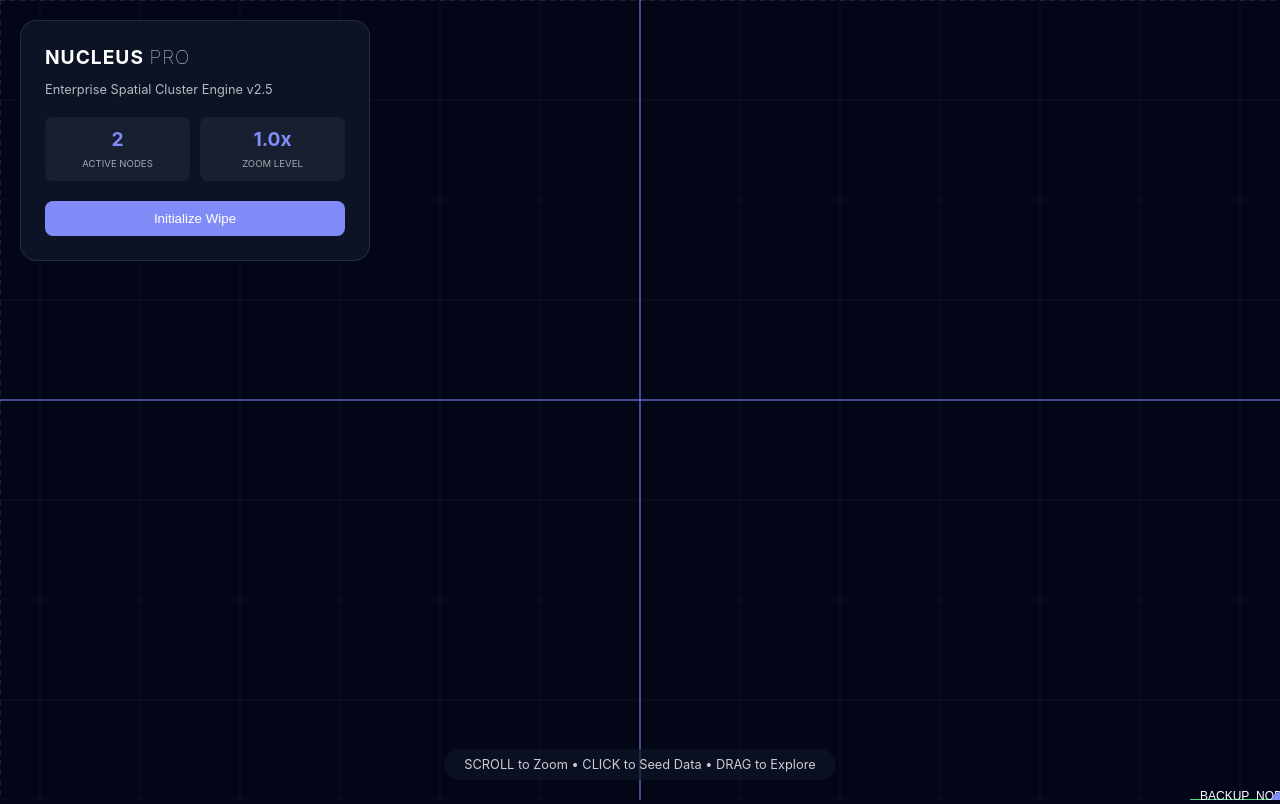
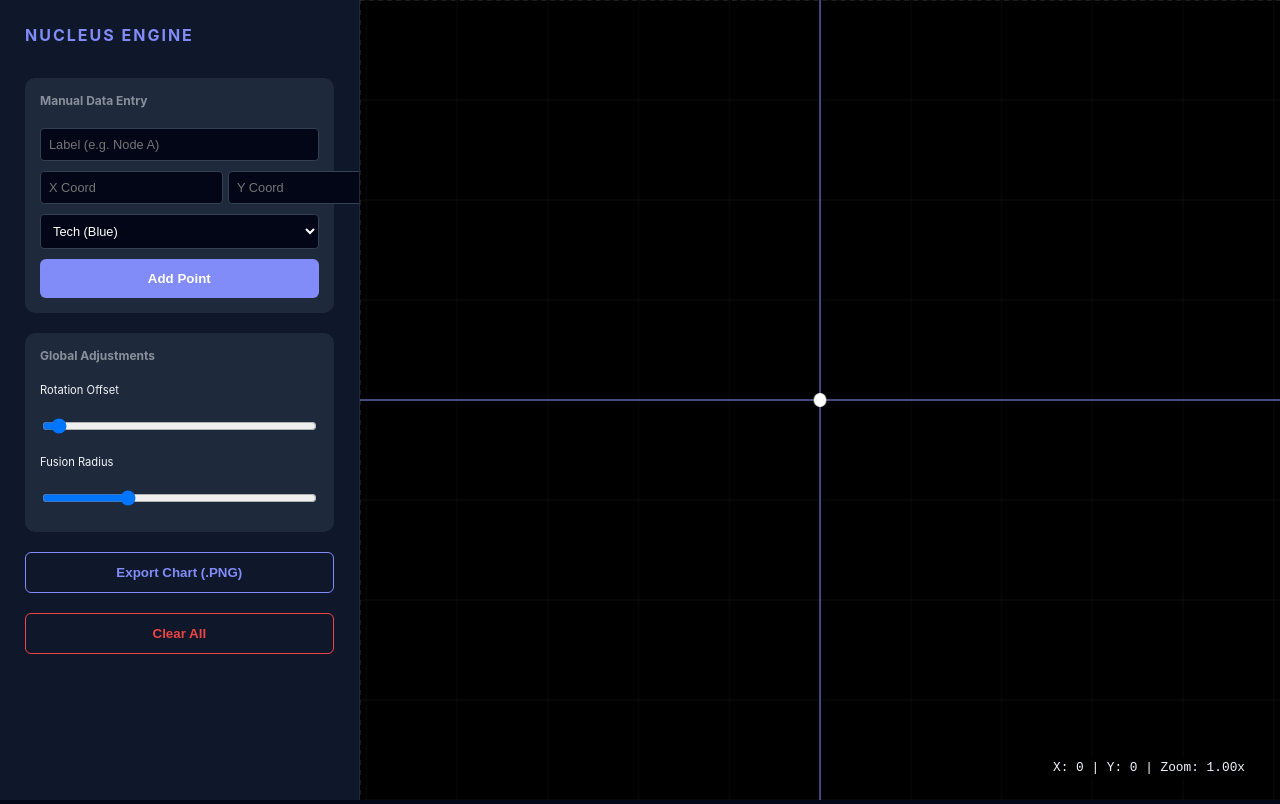
Before and after one commit to deepak8058/nucleus-chart, a website: page index.html in a window 1280 px wide. Drawn offline with Linux system fonts and the light colour scheme.

Commit message:
Update title and layout for Nucleus Engine

```diff
--- a/index.html
+++ b/index.html
@@ -2,77 +2,111 @@
 <html lang="en">
 <head>
     <meta charset="UTF-8">
-    <title>Nucleus OS | Spatial Data Engine</title>
+    <title>Nucleus | Enterprise Workstation</title>
     <style>
-        :root { --accent: #818cf8; --glass: rgba(15, 23, 42, 0.8); }
-        body { margin: 0; background: #020617; color: white; font-family: 'Inter', sans-serif; overflow: hidden; }
+        :root { --bg: #020617; --sidebar: #0f172a; --accent: #818cf8; --text: #f1f5f9; }
+        body { margin: 0; font-family: 'Inter', sans-serif; background: var(--bg); color: var(--text); display: flex; height: 100vh; overflow: hidden; }
 
-        /* Floating HUD */
-        #hud {
-            position: absolute; top: 20px; left: 20px; width: 300px;
-            background: var(--glass); backdrop-filter: blur(12px);
-            border: 1px solid rgba(255,255,255,0.1); border-radius: 16px;
-            padding: 24px; pointer-events: all; z-index: 100;
-        }
+        #sidebar { width: 340px; background: var(--sidebar); border-right: 1px solid #1e293b; padding: 25px; display: flex; flex-direction: column; gap: 20px; overflow-y: auto; z-index: 10; }
+        #canvas-container { flex-grow: 1; position: relative; background: black; }
+        canvas { width: 100%; height: 100%; cursor: crosshair; }
 
-        canvas { width: 100vw; height: 100vh; display: block; }
+        h2 { font-size: 1rem; color: var(--accent); margin-top: 0; text-transform: uppercase; letter-spacing: 2px; }
+        .section-title { font-size: 0.75rem; font-weight: bold; opacity: 0.5; margin-bottom: 10px; display: block; }
 
-        .stat-grid { display: grid; grid-template-columns: 1fr 1fr; gap: 10px; margin-top: 20px; }
-        .stat-card { background: rgba(255,255,255,0.05); padding: 10px; border-radius: 8px; text-align: center; }
-        .stat-val { display: block; font-size: 1.2rem; font-weight: bold; color: var(--accent); }
-        .stat-label { font-size: 0.6rem; text-transform: uppercase; opacity: 0.6; }
+        .form-group { background: #1e293b; padding: 15px; border-radius: 10px; display: flex; flex-direction: column; gap: 10px; }
+        input, select { background: #020617; border: 1px solid #334155; color: white; padding: 8px; border-radius: 4px; font-size: 0.8rem; }
 
-        .instructions { position: absolute; bottom: 20px; left: 50%; transform: translateX(-50%);
-                        background: var(--glass); padding: 8px 20px; border-radius: 20px; font-size: 0.8rem; opacity: 0.8; }
+        button { background: var(--accent); color: white; border: none; padding: 12px; border-radius: 6px; font-weight: bold; cursor: pointer; transition: 0.2s; }
+        button:hover { filter: brightness(1.2); }
+        .btn-secondary { background: transparent; border: 1px solid var(--accent); color: var(--accent); }
+
+        #coords { position: absolute; bottom: 20px; right: 20px; font-family: monospace; font-size: 0.8rem; background: rgba(0,0,0,0.6); padding: 5px 15px; border-radius: 20px; }
     </style>
 </head>
 <body>
 
-    <div id="hud">
-        <h2 style="margin:0; font-size: 1.2rem; letter-spacing: 1px;">NUCLEUS <span style="font-weight:100">PRO</span></h2>
-        <p style="font-size: 0.8rem; opacity: 0.7;">Enterprise Spatial Cluster Engine v2.5</p>
+    <div id="sidebar">
+        <h2>Nucleus Engine</h2>
 
-        <div class="stat-grid">
-            <div class="stat-card"><span class="stat-val" id="nodeCount">0</span><span class="stat-label">Active Nodes</span></div>
-            <div class="stat-card"><span class="stat-val" id="zoomVal">1.0x</span><span class="stat-label">Zoom Level</span></div>
+        <div class="form-group">
+            <span class="section-title">Manual Data Entry</span>
+            <input type="text" id="pLabel" placeholder="Label (e.g. Node A)">
+            <div style="display:grid; grid-template-columns: 1fr 1fr; gap:5px;">
+                <input type="number" id="pX" placeholder="X Coord">
+                <input type="number" id="pY" placeholder="Y Coord">
+            </div>
+            <select id="pCat">
+                <option value="Tech">Tech (Blue)</option>
+                <option value="Finance">Finance (Green)</option>
+                <option value="Health">Health (Red)</option>
+            </select>
+            <button id="addManualBtn">Add Point</button>
         </div>
 
-        <button id="clearBtn" style="width:100%; margin-top: 20px; padding: 10px; background: var(--accent); border: none; color: white; border-radius: 8px; cursor:pointer;">Initialize Wipe</button>
+        <div class="form-group">
+            <span class="section-title">Global Adjustments</span>
+            <label style="font-size: 0.7rem;">Rotation Offset</label>
+            <input type="range" id="rotRange" min="0" max="360" value="0">
+            <label style="font-size: 0.7rem;">Fusion Radius</label>
+            <input type="range" id="radRange" min="10" max="150" value="50">
+        </div>
+
+        <button id="downloadBtn" class="btn-secondary">Export Chart (.PNG)</button>
+        <button id="clearBtn" class="btn-secondary" style="border-color: #ef4444; color: #ef4444;">Clear All</button>
     </div>
 
-    <div class="instructions">SCROLL to Zoom • CLICK to Seed Data • DRAG to Explore</div>
-
-    <canvas id="world"></canvas>
+    <div id="canvas-container">
+        <canvas id="world"></canvas>
+        <div id="coords">X: 0 | Y: 0 | Zoom: 1.0x</div>
+    </div>
 
     <script type="module">
         import { Nucleus } from './index.js';
 
         const canvas = document.getElementById('world');
-        canvas.width = window.innerWidth;
-        canvas.height = window.innerHeight;
+        canvas.width = canvas.clientWidth;
+        canvas.height = canvas.clientHeight;
 
-        const data = [
-            { x: window.innerWidth/2, y: window.innerHeight/2, label: "CENTRAL_CORE", category: "Tech" },
-            { x: window.innerWidth/2, y: window.innerHeight/2, label: "BACKUP_NODE", category: "Finance" }
-        ];
+        const data = [{ x: 0, y: 0, label: "ORIGIN", category: "Tech", weight: 3 }];
+        const colors = { 'Tech': '#60a5fa', 'Finance': '#4ade80', 'Health': '#f87171', 'Default': '#818cf8' };
 
-        const chart = new Nucleus('#world', {
-            categoryColors: { 'Tech': '#60a5fa', 'Finance': '#4ade80' }
-        });
-
-        // Start the continuous render loop
+        const chart = new Nucleus('#world', { categoryColors: colors });
         chart.render(data);
 
-        // Update HUD Stats
-        setInterval(() => {
-            document.getElementById('nodeCount').innerText = data.length;
-            document.getElementById('zoomVal').innerText = chart.camera.zoom.toFixed(1) + 'x';
-        }, 100);
+        // UI Handlers
+        document.getElementById('addManualBtn').onclick = () => {
+            const label = document.getElementById('pLabel').value || "ManualEntry";
+            const x = parseFloat(document.getElementById('pX').value) || 0;
+            const y = parseFloat(document.getElementById('pY').value) || 0;
+            const category = document.getElementById('pCat').value;
+            data.push({ x, y, label, category, weight: 3 });
+            chart.render(data);
+        };
 
-        canvas.addEventListener('mousedown', (e) => {
-            // Adjust for Camera Zoom/Offset if you want perfect placement
-            data.push({ x: e.clientX, y: e.clientY, label: "NEW_DATA_STREAM", category: "Tech" });
-        });
+        canvas.onmousedown = () => {
+            data.push({ x: chart.mouse.worldX, y: chart.mouse.worldY, label: "SEED_"+data.length, category: "Default", weight: 2 });
+        };
+
+        document.getElementById('rotRange').oninput = (e) => chart.rotationOffset = e.target.value;
+        document.getElementById('radRange').oninput = (e) => chart.fusionRadius = e.target.value;
+        document.getElementById('clearBtn').onclick = () => { data.length = 0; chart.render(data); };
+
+        // Export Function
+        document.getElementById('downloadBtn').onclick = () => {
+            const link = document.createElement('a');
+            link.download = 'nucleus-chart-export.png';
+            link.href = canvas.toDataURL();
+            link.click();
+        };
+
+        // HUD Stats
+        const coords = document.getElementById('coords');
+        function updateHUD() {
+            coords.innerText = `X: ${Math.round(chart.mouse.worldX)} | Y: ${Math.round(chart.mouse.worldY)} | Zoom: ${chart.camera.zoom.toFixed(2)}x`;
+            requestAnimationFrame(updateHUD);
+        }
+        updateHUD();
     </script>
 </body>
 </html>
```
